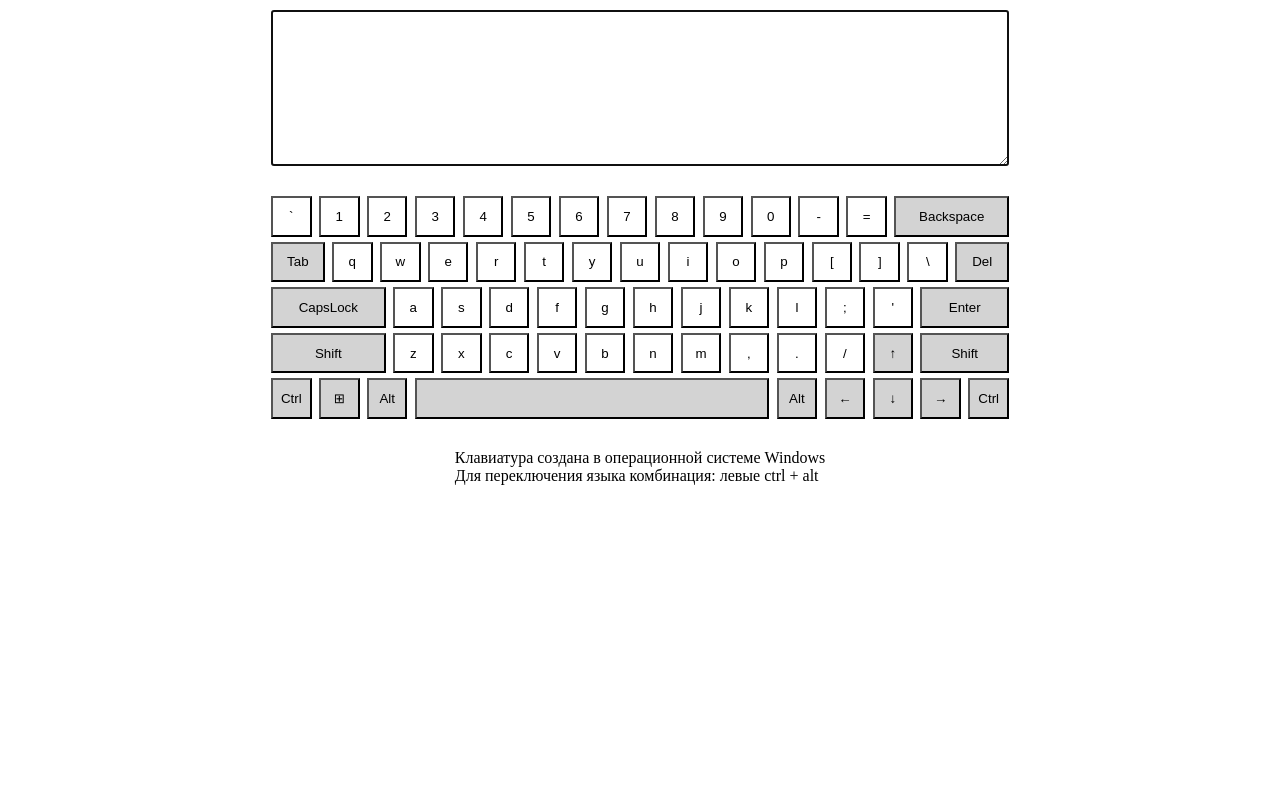
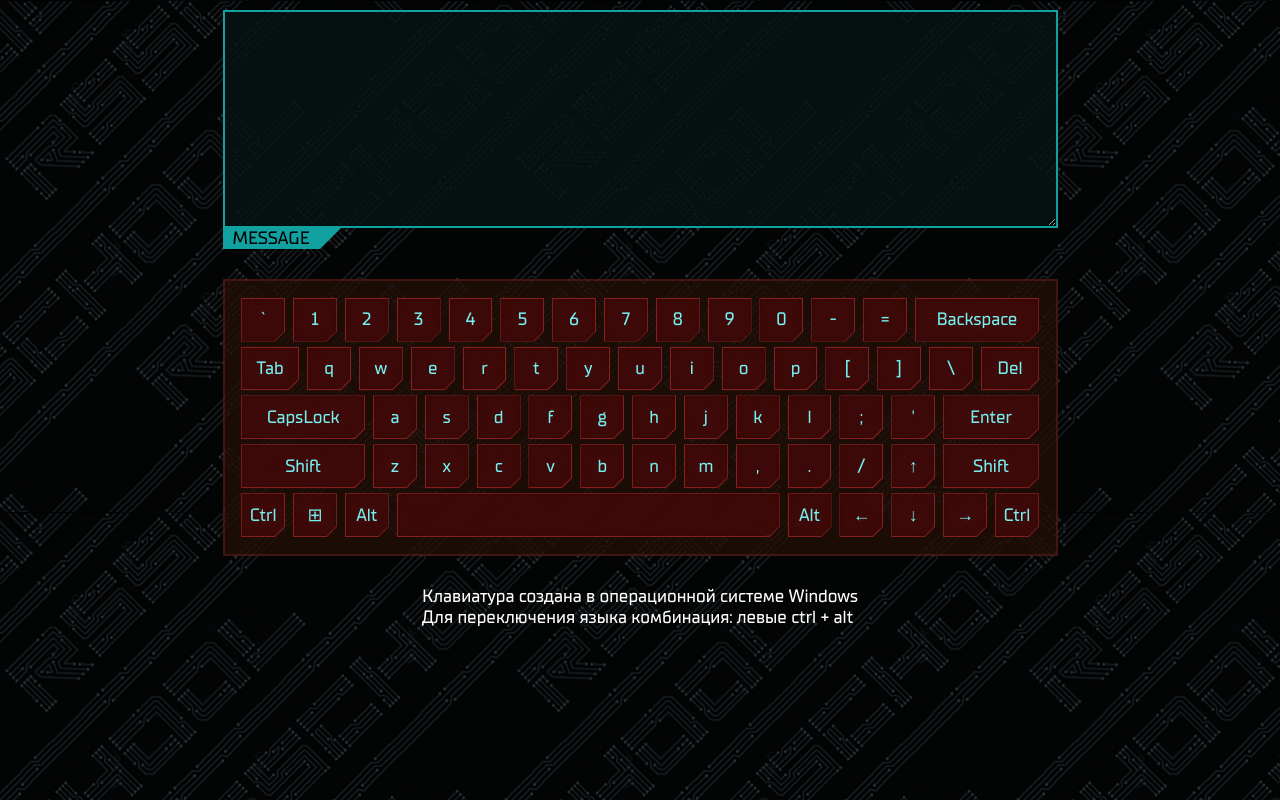
Before and after one commit to Ploytary/virtual-keyboard, a website with bundled scripts: page index.html in a window 1280 px wide. Built offline with nearby package versions, Linux system fonts and the light colour scheme.

Commit message:
feat: add base design

```diff
--- a/assets/js/keyboard.js
+++ b/assets/js/keyboard.js
@@ -28,7 +28,10 @@ export default class KeyboardComponent {
     </article>
       `
     );
-    const textFieldTemplate = '<textarea class="virtual-keyboard__input-field" name="field" cols="30" rows="10"></textarea>';
+    const textFieldTemplate = `<div class="virtual-keyboard__message">
+      <textarea class="virtual-keyboard__input-field" name="field" cols="30" rows="10"></textarea>
+      <p class="virtual-keyboard__input-field-label">MESSAGE</p>
+    </div>`;
 
     function createElement(template) {
       const container = document.createElement('div');
@@ -41,8 +44,9 @@ export default class KeyboardComponent {
     this.outputField = outputField;
 
     if (!this.outputField) {
-      const textField = createElement(textFieldTemplate);
-      this.element.prepend(textField);
+      const messageContainerElement = createElement(textFieldTemplate);
+      const textField = messageContainerElement.querySelector('textarea');
+      this.element.prepend(messageContainerElement);
       this.outputField = textField;
     }
 
--- a/assets/styles/components/key.scss
+++ b/assets/styles/components/key.scss
@@ -1,31 +1,76 @@
+@property --gradient-color-1 {
+  syntax: '<color>';
+  initial-value: transparent;
+  inherits: false;
+}
+
+@property --gradient-color-2 {
+  syntax: '<color>';
+  initial-value: transparent;
+  inherits: false;
+}
+
 .key {
+  position: relative;
   width: 5.5%;
   aspect-ratio: 1 / 1;
   padding: 0;
   flex-shrink: 0;
-  background-color: initial;
   user-select: none;
+  background-color: rgba(60, 6, 6, 0.75);
+  border: none;
+
+
+  font-family: inherit;
+  font-size: inherit;
+  color: #75F0F0;
+  background-image: linear-gradient(135deg, var(--gradient-color-1) 0%, var(--gradient-color-2) 87.21%);
+  background-repeat: no-repeat;
+  background-size: contain;
+  transition-property: --gradient-color-1, --gradient-color-2, border-color, background-color, text-shadow;
+  transition-duration: 0.4s;
+  clip-path: polygon(0% 0%, 100% 0%, 100% calc(100% - 10px), calc(100% - 10px) 100%, 0 100%);
+  filter: drop-shadow(0px 0px 6px rgba(135, 44, 44, 0.5));
+
+  &:hover {
+    --gradient-color-1: rgba(117, 240, 240, 0.4);
+    --gradient-color-2: rgba(117, 240, 240, 0);
+    border-color: #75F0F0;
+    text-shadow: 0px 0px 5px #75F0F0;
+  }
+
+  &::after {
+    box-sizing: border-box;
+    left: 0;
+    top: 0;
+    position: absolute;
+    content: "";
+    border-style: solid;
+    border-width: 10px;
+    border-image: url("/assets/images/key-border.svg") 10 stretch;
+    width: 100%;
+    height: 100%;
+  }
 }
 
-[data-details="Backspace"],
-[data-details="Tab"],
-[data-details="Enter"],
-[data-details="ShiftLeft"],
-[data-details="ShiftRight"],
-[data-details="CapsLock"],
-[data-details="Space"],
-[data-details="Delete"],
-[data-details="ControlLeft"],
-[data-details="MetaLeft"],
-[data-details="AltLeft"],
-[data-details="AltRight"],
-[data-details="ArrowLeft"],
-[data-details="ArrowDown"],
-[data-details="ArrowUp"],
-[data-details="ArrowRight"],
-[data-details="ControlRight"] {
-  background-color: lightgray;
-}
+// [data-details="Backspace"],
+// [data-details="Tab"],
+// [data-details="Enter"],
+// [data-details="ShiftLeft"],
+// [data-details="ShiftRight"],
+// [data-details="CapsLock"],
+// [data-details="Space"],
+// [data-details="Delete"],
+// [data-details="ControlLeft"],
+// [data-details="MetaLeft"],
+// [data-details="AltLeft"],
+// [data-details="AltRight"],
+// [data-details="ArrowLeft"],
+// [data-details="ArrowDown"],
+// [data-details="ArrowUp"],
+// [data-details="ArrowRight"],
+// [data-details="ControlRight"] {
+// }
 
 [data-details="Backspace"],
 [data-details="Tab"],
--- a/assets/styles/components/keyboard.scss
+++ b/assets/styles/components/keyboard.scss
@@ -4,13 +4,61 @@
   align-items: center;
   gap: 30px;
   padding: 10px 15px;
+  font-family: "Supermolot";
+  font-size: 18px;
+
+  &__message {
+    width: 100%;
+    display: flex;
+    flex-direction: column;
+  }
 
   &__input-field {
+    position: relative;
     width: 100%;
+    background: rgba(6, 19, 19, 0.8);
+    border: 2px solid #12A1A1;
+    font-family: inherit;
+    font-size: inherit;
+    letter-spacing: 0.10em;
+    color: #75F0F0;
+
+    &::selection {
+      background-color: #75F0F0;
+      color: black;
+    }
+
+    &:focus {
+      outline: none;
+    }
+  }
+
+  &__input-field-label {
+    position: relative;
+    margin: 0;
+    padding: 0 10px;
+    width: max-content;
+    font-family: inherit;
+    font-size: inherit;
+    background-color: #12A1A1;
+    color: black;
+    &::after {
+      content: "";
+      position: absolute;
+      display: block;
+      background-color: #12A1A1;
+      transform: translateX(100%);
+      bottom: 0;
+      right: 0;
+      background-color: transparent;
+      border-bottom: 21px solid transparent;
+      border-left: 21px solid #12A1A1;
+    }
   }
 
   &__note {
     margin: 0;
+    color: white;
   }
 
   &__keys-container {
@@ -19,6 +67,9 @@
     flex-direction: column;
     align-items: stretch;
     gap: 5px;
+    padding: 2%;
+    background: rgba(35, 15, 6, 0.75);
+    border: 2px solid rgba(163, 41, 41, 0.3);
   }
 
   &__keys-line {
@@ -27,10 +78,20 @@
   }
 
   &__key--hold {
-    background-color: green;
+    transition: none;
+    animation: none;
+    background: #12A1A1;
+    border-color: #75F0F0;
+    box-shadow: 0px 0px 8px #12A1A1;
+    text-shadow: none;
+    color: black;
+
+    &:hover {
+      text-shadow: none;
+    }
   }
 
   &__key--pressed {
-    animation: press-key 0.3s ease-in both;
+    animation: press-key 0.3s linear both;
   }
 }
--- a/assets/styles/components/keyframes.scss
+++ /dev/null
@@ -1,9 +0,0 @@
-@keyframes press-key {
-  from {
-    background-color: blue;
-  }
-
-  to {
-    background-color: auto;
-  }
-}
--- a/assets/styles/components/layout.scss
+++ /dev/null
@@ -1,8 +0,0 @@
-* {
-  box-sizing: border-box;
-}
-
-body {
-  margin: 0 auto;
-  max-width: 768px;
-}
--- /dev/null
+++ b/assets/styles/fonts.scss
@@ -0,0 +1,7 @@
+@font-face {
+  font-family: "Supermolot";
+  src: url("/assets/fonts/TTSupermolotNeue-Medium.woff") format('woff');
+  font-weight: 500;
+  font-style: normal;
+  font-display: swap;
+}
--- /dev/null
+++ b/assets/styles/keyframes.scss
@@ -0,0 +1,12 @@
+@keyframes press-key {
+  from {
+    background: #12A1A1;
+    border-color: #75F0F0;
+    box-shadow: 0px 0px 8px #12A1A1;
+    text-shadow: none;
+    color: black;
+  }
+
+  to {
+  }
+}
--- /dev/null
+++ b/assets/styles/layout.scss
@@ -0,0 +1,9 @@
+* {
+  box-sizing: border-box;
+}
+
+body {
+  margin: 0 auto;
+  max-width: 865px;
+  background-image: url("/assets/images/background-pattern.png");
+}
--- a/assets/styles/main.scss
+++ b/assets/styles/main.scss
@@ -1,4 +1,5 @@
-@import "./components/layout.scss";
+@import "./fonts.scss";
+@import "./layout.scss";
+@import "./keyframes.scss";
 @import "./components/key.scss";
 @import "./components/keyboard.scss";
-@import "./components/keyframes.scss";
```
Also changed, not shown: assets/fonts/TTSupermolotNeue-Medium.woff (added), assets/images/background-pattern.png (added), assets/images/key-border.svg (added), assets/styles/style.css, 1 other file.
